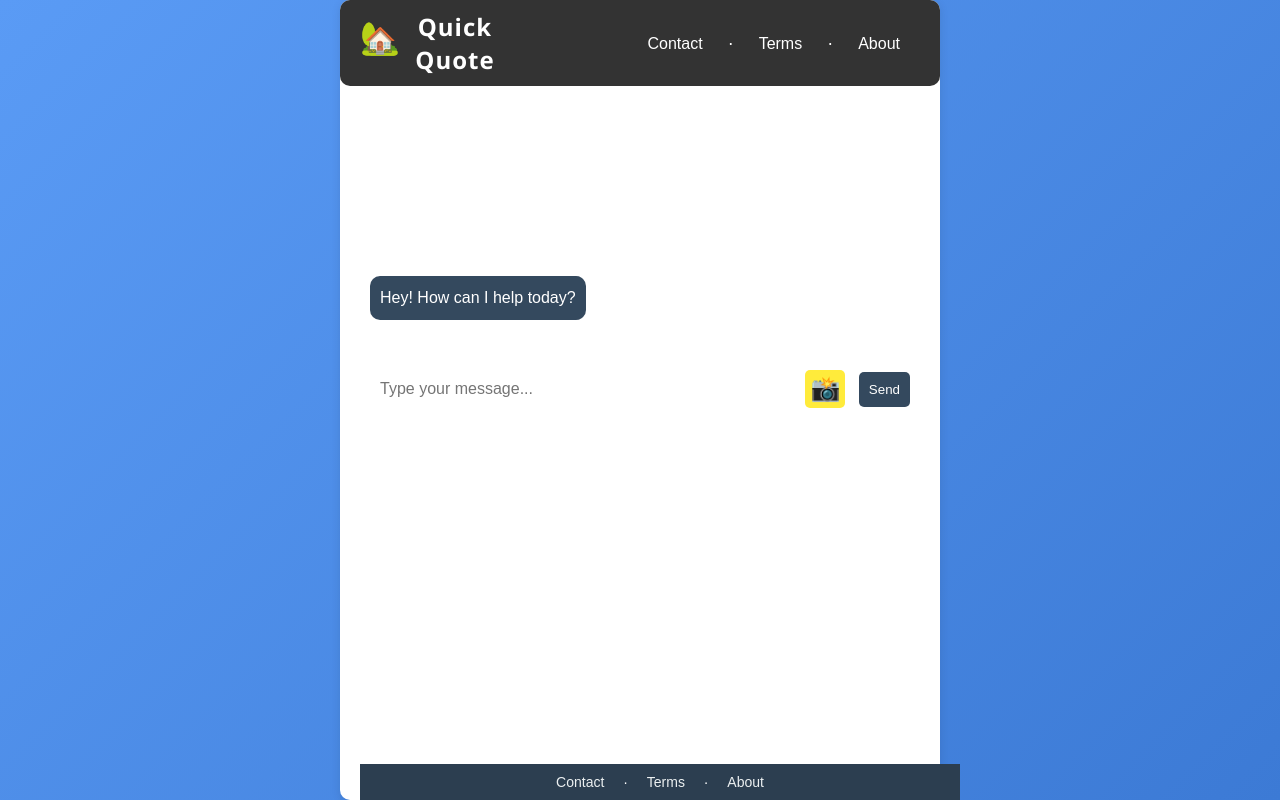
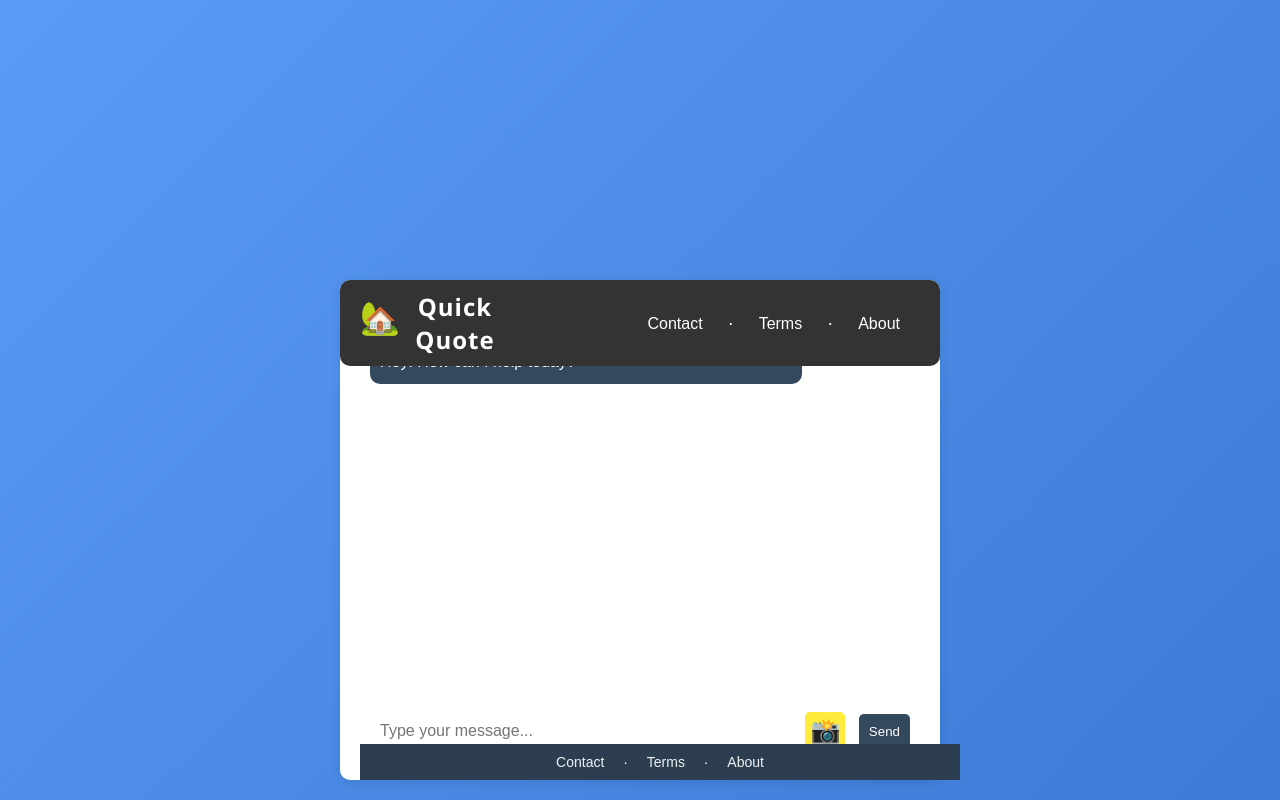
Before and after one commit to brokendished/take3, a React (Create React App) app: page / in a window 1280 px wide. Built offline with nearby package versions, Linux system fonts and the light colour scheme.

Commit message:
Update ChatbotChat.css

```diff
--- a/src/ChatbotChat.css
+++ b/src/ChatbotChat.css
@@ -88,7 +88,7 @@ body {
 /* Chatbot Container */
 .chatbot-container {
   position: fixed;
-  bottom: 0;
+  bottom: 20px; /* Adjust the spacing from the bottom */
   left: 50%;
   transform: translateX(-50%);
   width: 100%;
@@ -100,19 +100,16 @@ body {
   padding: 20px;
   display: flex;
   flex-direction: column;
-  height: 100%;
+  height: 80vh; /* Set height to take most of the screen */
+  max-height: 500px;
   margin-top: 80px; /* Adding space between chat and header */
 }
 
 /* Chat Window Styles */
 .chat-window {
-  max-height: 300px;
+  flex-grow: 1;
   overflow-y: auto;
   margin-bottom: 10px;
-  flex-grow: 1;
-  display: flex;
-  flex-direction: column;
-  justify-content: flex-end;
 }
 
 .message {
@@ -167,6 +164,10 @@ body {
   justify-content: space-between;
   align-items: center;
   margin-top: 10px;
+  position: sticky;
+  bottom: 0;
+  background-color: white;
+  padding: 10px 0;
 }
 
 .input-area input[type="text"] {
@@ -251,24 +252,3 @@ body {
     width: 70%;
   }
 }
-
-.button-container {
-  margin-top: 8px;
-  display: flex;
-  flex-wrap: wrap;
-  gap: 8px;
-}
-
-.chat-button {
-  padding: 6px 12px;
-  background-color: #eef1f5;
-  border: none;
-  border-radius: 18px;
-  cursor: pointer;
-  font-size: 14px;
-  transition: background 0.3s;
-}
-
-.chat-button:hover {
-  background-color: #d3e1f3;
-}
```
